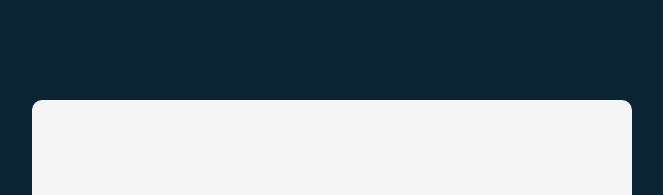
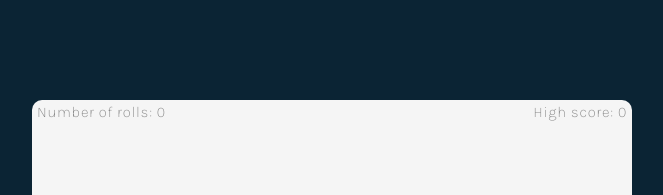
Before and after one commit to Hekimianz/tenzies, a React (Create React App) app: page / in a window 1280 px wide. Shown: the top 195 px of the page, without its empty margins (308-971 px from the left). Built offline with nearby package versions, Linux system fonts and the light colour scheme.

Commit message:
implemented high score and roll counter

```diff
--- a/public/index.html
+++ b/public/index.html
@@ -11,7 +11,7 @@
     <link rel="preconnect" href="https://fonts.googleapis.com" />
     <link rel="preconnect" href="https://fonts.gstatic.com" crossorigin />
     <link
-      href="https://fonts.googleapis.com/css2?family=Karla:ital,wght@0,300;0,400;0,500;0,700;1,600&display=swap"
+      href="https://fonts.googleapis.com/css2?family=Karla:ital,wght@0,200;0,300;0,400;0,500;0,700;1,600&display=swap"
       rel="stylesheet"
     />
     <title>Tenzies</title>
--- a/src/App.js
+++ b/src/App.js
@@ -6,6 +6,10 @@ import { nanoid } from "nanoid";
 export default function App() {
   const [dice, setDice] = React.useState(allNewDice);
   const [tenzies, setTenzies] = React.useState(false);
+  const [totalRolls, setTotalRolls] = React.useState(0);
+  const [highScore, setHighScore] = React.useState(
+    JSON.parse(localStorage.getItem("highScore")) || 0
+  );
 
   React.useEffect(() => {
     const allHeld = dice.every((die) => die.isHeld);
@@ -13,7 +17,6 @@ export default function App() {
     const allValue = dice.every((die) => die.value === firstValue);
     if (allHeld && allValue) {
       setTenzies(true);
-      console.log("You Won!");
     }
   }, [dice]);
 
@@ -43,6 +46,7 @@ export default function App() {
         return die.isHeld ? die : generateNewDie();
       });
     });
+    setTotalRolls((oldTotal) => oldTotal + 1);
   }
 
   function generateNewDie() {
@@ -52,6 +56,11 @@ export default function App() {
   function newGame() {
     setTenzies(false);
     setDice(allNewDice);
+    setTotalRolls(0);
+    if (totalRolls < highScore) {
+      localStorage.setItem("highScore", totalRolls);
+      setHighScore(totalRolls);
+    }
   }
 
   const diceElements = dice.map((item) => {
@@ -68,6 +77,15 @@ export default function App() {
 
   return (
     <main>
+      {tenzies && (
+        <Confetti
+          style={{
+            position: "fixed",
+          }}
+        />
+      )}
+      <span className="main--rolls">Number of rolls: {totalRolls} </span>
+      <span className="main--highScore">High score: {highScore} </span>
       <h1 className="main--title">Tenzies</h1>
       <p className="main--desc">
         Roll until all dice are the same. Click each die to freeze it at its
@@ -77,7 +95,6 @@ export default function App() {
       <button className="roll--btn" onClick={tenzies ? newGame : roll}>
         {tenzies ? "New Game" : "Roll"}
       </button>
-      {tenzies && <Confetti />}
     </main>
   );
 }
--- a/src/styles.css
+++ b/src/styles.css
@@ -155,6 +155,7 @@ main {
   align-items: center;
   justify-content: center;
   flex-direction: column;
+  position: relative;
 }
 
 #root {
@@ -256,3 +257,26 @@ main {
 .die--dot:nth-child(odd):last-child {
   grid-area: g;
 }
+
+.main--rolls {
+  top: 0;
+  left: 0;
+  margin-left: 5px;
+  margin-top: 5px;
+}
+
+.main--rolls,
+.main--highScore {
+  font-weight: 200;
+  font-size: 15px;
+  letter-spacing: 0.05em;
+  position: absolute;
+  color: rgb(127, 127, 127);
+}
+
+.main--highScore {
+  top: 0;
+  right: 0;
+  margin-right: 5px;
+  margin-top: 5px;
+}
```
